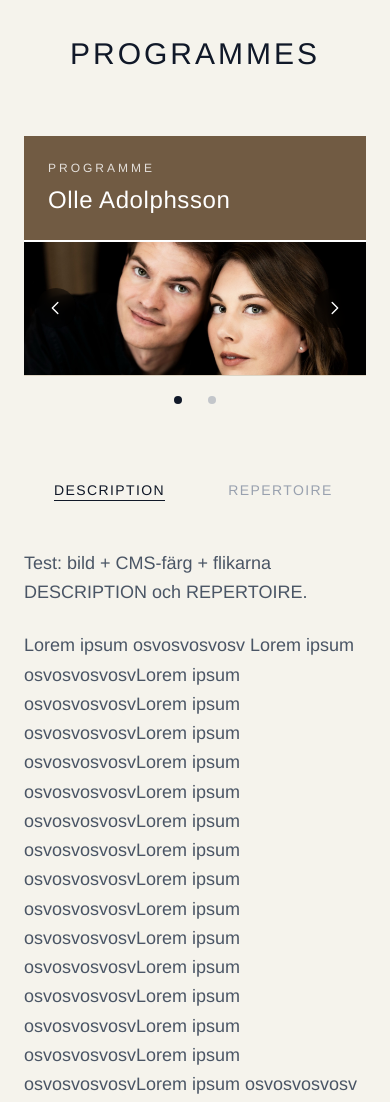
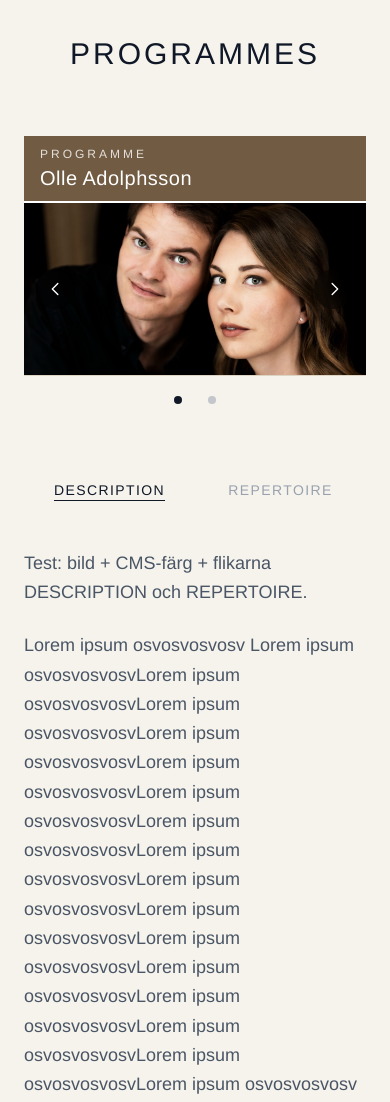
Before and after one commit to botpilots/lovisa-huledal-site, a website built with Vite: page index.html in a window 390 px wide. Shown: the part 2480-3582 px from the top of the page. Built offline with nearby package versions, Linux system fonts and the light colour scheme.

Commit message:
Solve issues with header on mobile.

```diff
--- a/src/main.ts
+++ b/src/main.ts
@@ -89,7 +89,8 @@ const BIOGRAPHY_PROSE =
   'biography-prose text-lg font-light leading-relaxed text-gray-600 [&_h5]:text-lg [&_h5]:font-normal [&_h5]:text-gray-900 [&_h5]:mb-6 [&_p]:mb-6 [&_p:last-child]:mb-0 [&_em]:italic [&_ul]:mb-6 [&_ul]:list-disc [&_ul]:pl-6 [&_li]:mb-2'
 
 const PROGRAMME_LAYOUT = 'programme-grid grid min-w-0 gap-10 lg:grid-cols-2 lg:items-start lg:gap-10'
-const PROGRAMME_MEDIA_STACK = 'flex min-h-72 flex-col overflow-hidden lg:min-h-[32rem]'
+const PROGRAMME_MEDIA_STACK = 'programme-media-stack'
+const PROGRAMME_MEDIA_STACK_WITH_IMAGE = 'programme-media-stack programme-media-stack--with-carousel'
 const PROGRAMME_TAB_BASE =
   'justify-self-center w-fit cursor-pointer select-none text-sm tracking-widest transition-colors'
 const PROGRAMME_TAB_ACTIVE = 'text-gray-900 border-b border-gray-900'
@@ -505,15 +506,15 @@ function renderProgrammeMedia(programme: Programme, index: number, headerColor:
   const images = getProgrammeImages(programme)
 
   const titleBlock = `
-    <p class="mb-2 text-xs font-normal tracking-[0.25em] text-white/80">PROGRAMME</p>
-    <h3 class="text-2xl font-light tracking-wide text-white md:text-3xl">${programme.title}</h3>
+    <p class="mb-1 text-xs font-normal tracking-[0.25em] text-white/80 md:mb-2">PROGRAMME</p>
+    <h3 class="text-xl font-light leading-tight tracking-wide text-white md:text-3xl">${programme.title}</h3>
   `
 
   if (!images.length) {
     return `
       <div data-programme-media class="min-w-0 ${media}">
         <div class="${PROGRAMME_MEDIA_STACK}" style="${bgStyle}">
-          <header class="flex flex-1 flex-col items-center justify-center px-6 py-12 text-center">
+          <header class="programme-media-header flex flex-1 flex-col items-center justify-center px-4 py-8 text-center md:px-6 md:py-12">
             ${titleBlock}
           </header>
         </div>
@@ -523,8 +524,8 @@ function renderProgrammeMedia(programme: Programme, index: number, headerColor:
 
   return `
     <div data-programme-media class="min-w-0 ${media}">
-      <div class="${PROGRAMME_MEDIA_STACK}">
-        <header class="shrink-0 border-b-2 border-white px-6 py-6 ${titleAlign}" style="${bgStyle}">
+      <div class="${PROGRAMME_MEDIA_STACK_WITH_IMAGE}">
+        <header class="programme-media-header shrink-0 border-b-2 border-white px-4 py-2.5 ${titleAlign} md:px-6 md:py-6" style="${bgStyle}">
           ${titleBlock}
         </header>
         ${renderProgrammeCarousel(images)}
--- a/src/style.css
+++ b/src/style.css
@@ -207,3 +207,35 @@ body {
     grid-template-rows: 1fr;
   }
 }
+
+/* Programme media: on mobile, coloured title band ~1/3, image ~2/3 */
+.programme-media-stack {
+  display: flex;
+  min-height: 18rem;
+  flex-direction: column;
+  overflow: hidden;
+}
+
+@media (min-width: 1024px) {
+  .programme-media-stack {
+    min-height: 32rem;
+  }
+}
+
+@media (max-width: 1023px) {
+  .programme-media-stack--with-carousel {
+    display: grid;
+    /* Header height = content + padding only; image takes the rest */
+    grid-template-rows: auto minmax(0, 1fr);
+  }
+
+  .programme-media-stack--with-carousel .programme-media-header {
+    display: flex;
+    flex-direction: column;
+    justify-content: center;
+  }
+
+  .programme-media-stack--with-carousel .programme-carousel {
+    min-height: 0;
+  }
+}
```
